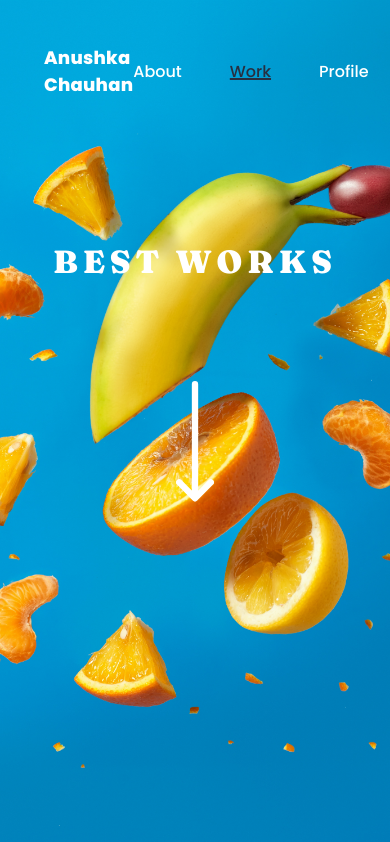
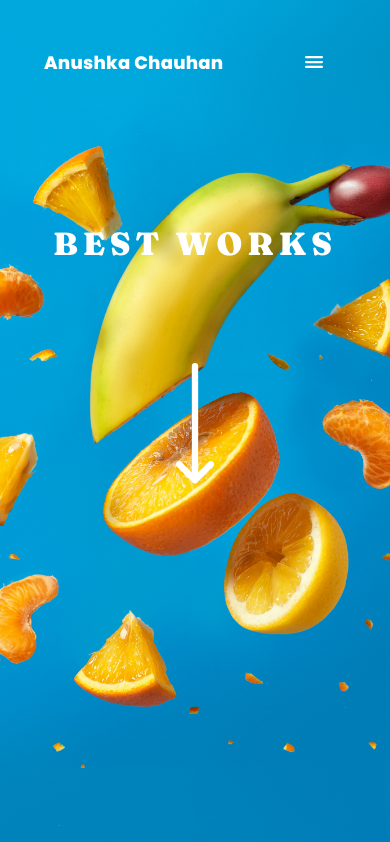
Before and after one commit to anushkachauhxn/anushkachauhan-portfolio, a React (Vite) app: page /work in a window 390 px wide. Shown: the top 842 px of the page. Built offline with nearby package versions, Linux system fonts and the light colour scheme.

Commit message:
Mobile navbar - menu button

```diff
--- a/package.json
+++ b/package.json
@@ -9,6 +9,9 @@
     "preview": "vite preview"
   },
   "dependencies": {
+    "@emotion/react": "^11.10.5",
+    "@emotion/styled": "^11.10.5",
+    "@mui/material": "^5.10.17",
     "react": "^18.2.0",
     "react-dom": "^18.2.0",
     "react-router-dom": "^6.4.4",
--- a/src/components/HeroComponent.jsx
+++ b/src/components/HeroComponent.jsx
@@ -1,5 +1,6 @@
 import React from "react";
 import { Link } from "react-router-dom";
+import { Button } from "@mui/material";
 import "./HeroComponent.scss";
 import downArrowIcon from "../assets/arrow-down.svg";
 
@@ -36,6 +37,13 @@ function HeroComponent({ page, image, title }) {
               </a>
             </li>
           </ul>
+
+          <div className="mobile-navbar">
+            <Button className="menu-btn">
+              <ion-icon className="menu" name="menu"></ion-icon>
+              <ion-icon className="close" name="close"></ion-icon>
+            </Button>
+          </div>
         </nav>
 
         <h1 className="title">{title}</h1>
--- a/src/components/HeroComponent.scss
+++ b/src/components/HeroComponent.scss
@@ -66,3 +66,37 @@
   background: hsla(0, 0%, 100%, 0.329);
   color: #fff !important;
 }
+
+/* MEDIA QUERIES */
+.mobile-navbar {
+  display: none;
+}
+
+@media screen and (max-width: 600px) {
+  .navbar {
+    display: none;
+  }
+  .mobile-navbar {
+    display: block;
+    .menu-btn {
+      ion-icon {
+        color: white;
+        font-size: 24px;
+      }
+      ion-icon[name="close"] {
+        display: none;
+      }
+    }
+
+    &.active {
+      .menu-btn {
+        ion-icon[name="menu"] {
+          display: none;
+        }
+        ion-icon[name="close"] {
+          display: block;
+        }
+      }
+    }
+  }
+}
```
Also changed, not shown: 2 other files (tests, documents, lock files or other folders).
